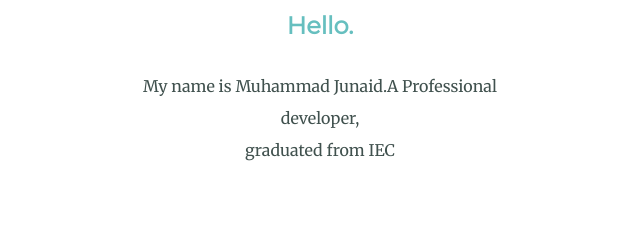
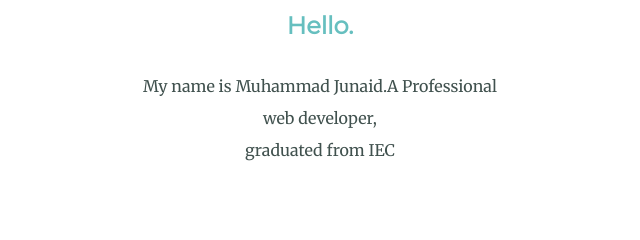
Before and after one commit to Astophile/My-First-Web-CV, a plain HTML site: page index.html in a window 1280 px wide. Shown: the part 830-1070 px from the top of the page, 320-960 px from the left. Drawn offline with Linux system fonts and the light colour scheme.

Commit message:
Update index.html

```diff
--- a/index.html
+++ b/index.html
@@ -25,7 +25,7 @@
         <div class="profile">
           <img src="avatar.png" alt="My Avatar">
           <h2>Hello.</h2>
-          <p class="intro">My name is Muhammad Junaid.A Professional developer,<br>graduated from IEC</p>
+          <p class="intro">My name is Muhammad Junaid.A Professional web developer,<br>graduated from IEC</p>
         </div>
        <hr>
 
```
